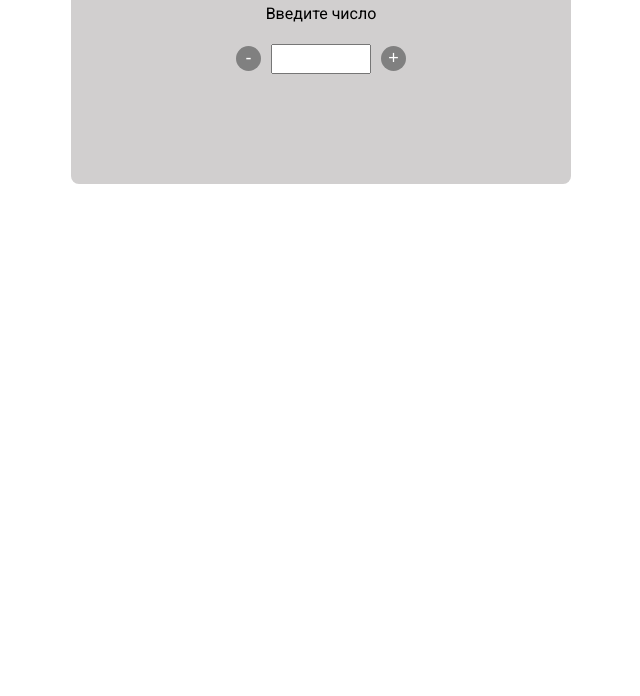
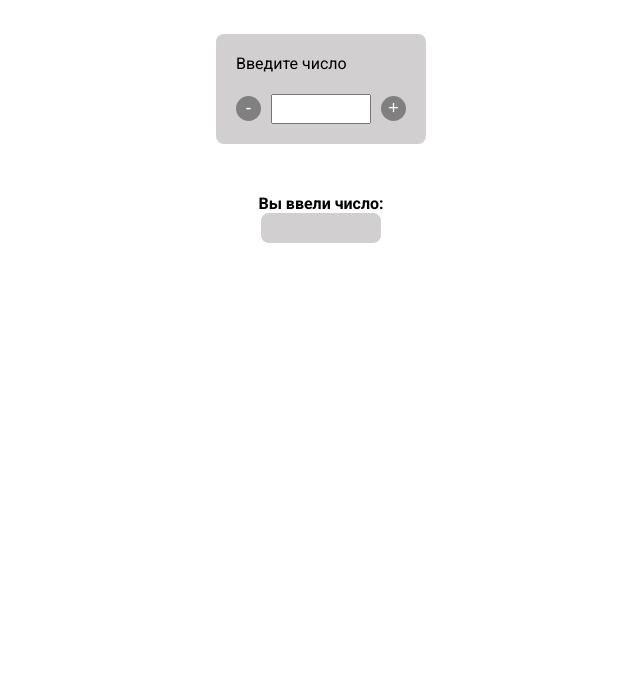
Before and after one commit to MaryAnzh/Quiz-on-Promise, a website built with webpack: page index.html in a window 1280 px wide. Shown: the part 104-800 px from the top of the page, without its empty margins (319-959 px from the left). Built offline with nearby package versions, Linux system fonts and the light colour scheme.

Commit message:
feat: add form result section

```diff
--- a/src/assets/style/style.scss
+++ b/src/assets/style/style.scss
@@ -25,6 +25,10 @@ body {
     justify-content: center;
 }
 
+section {
+    margin-top: 20px;
+}
+
 .wrapper {
     max-width: 500px;
     width: 100%;
--- a/src/assets/style/utils/_vareable.scss
+++ b/src/assets/style/utils/_vareable.scss
@@ -1 +1,2 @@
 $fontColor: #000000;
+$formBackground: rgb(209, 207, 207);
--- a/src/view/components/form/form.scss
+++ b/src/view/components/form/form.scss
@@ -1,11 +1,13 @@
 .number-form {
-    width: 100%;
+    width: fit-content;
     padding: 20px;
     display: flex;
     flex-direction: column;
     align-items: center;
+    border-radius: 8px;
+    background: $formBackground;
 
-    &__title {
+    s &__title {
         text-align: center;
     }
 
--- a/src/view/pages/main/main.scss
+++ b/src/view/pages/main/main.scss
@@ -9,8 +9,30 @@
 
     &__form-view {
         width: 100%;
-        height: 200px;
-        border-radius: 8px;
-        background: rgb(209, 207, 207);
+        padding: 30px;
+        display: flex;
+        justify-content: center;
+    }
+
+    &__form-result {
+        width: 100%;
+        display: flex;
+        flex-direction: column;
+        align-items: center;
+
+        &__title {
+            text-align: center;
+        }
+
+        &__result-views {
+            width: 120px;
+            height: 30px;
+            padding: 5px;
+            display: flex;
+            justify-content: center;
+            border-radius: 8px;
+            background: $formBackground;
+
+        }
     }
 }
--- a/src/view/pages/main/main.ts
+++ b/src/view/pages/main/main.ts
@@ -10,7 +10,10 @@ class Main implements PageRenderer {
     <div class="main-wrapper">
       <h2 class="main-wrapper__title">Free Task</h2>
       <section class="main-wrapper__form-view"></section>
-      <section class="main-wrapper__form-result"></section>
+      <section class="main-wrapper__form-result">
+        <h4 class="main-wrapper__form-result__title">Вы ввели число:</h4>
+        <div class="main-wrapper__form-result__result-views"></div>
+      </section>
     </div>
     `;
     return Promise.resolve(view);
@@ -20,7 +23,6 @@ class Main implements PageRenderer {
     this.formWrap = <HTMLFormElement>document.querySelector('.main-wrapper__form-view');
     this.formWrap.innerHTML = await this.numberForm.render();
 
-
     return Promise.resolve();
   }
 }
```
